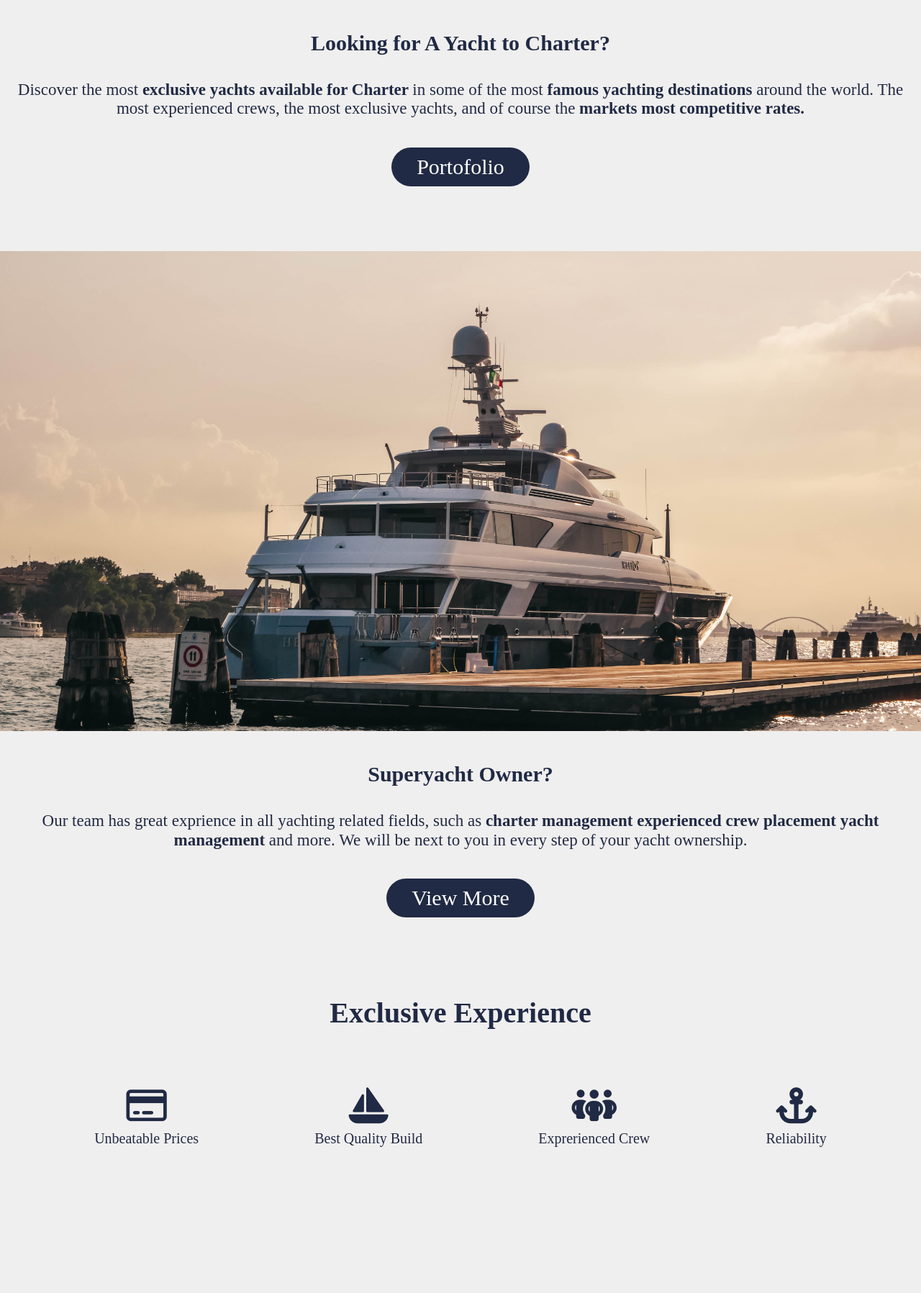
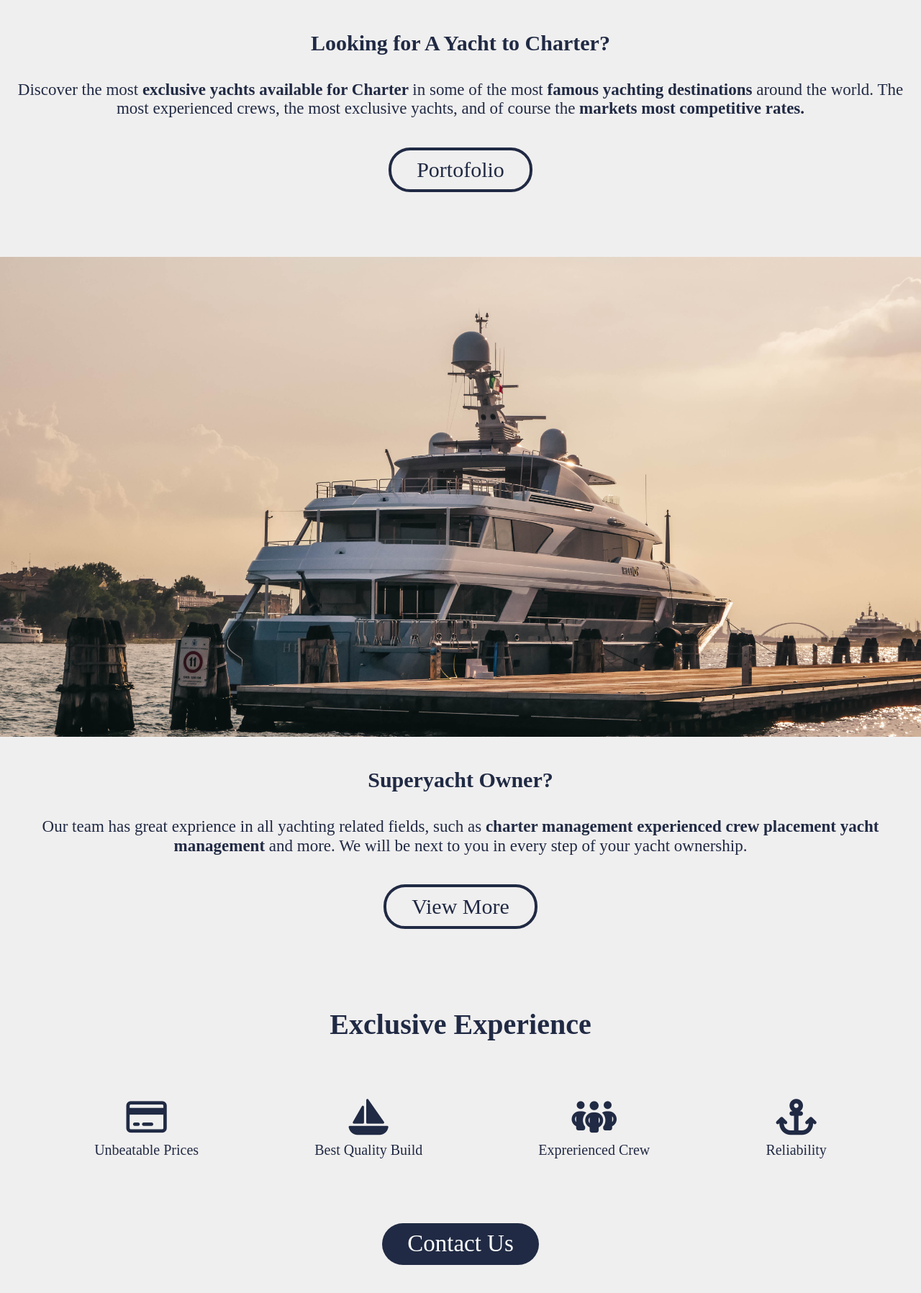
Before and after one commit to jancaaleksandar/Below-Deck, a plain HTML site: page index.html in a window 1280 px wide. Shown: the part 1869-3666 px from the top of the page at 72% size. Before the commit the page ends 3563 px from the top, so only its background shows below. Drawn offline with Linux system fonts and the light colour scheme.

Commit message:
changed secondary buttons. started contact page.

```diff
--- a/css/styles.css
+++ b/css/styles.css
@@ -268,7 +268,6 @@ a {
     rgba(255, 255, 255, 1) 75%,
     rgba(240, 239, 239, 1) 99%
   );
-
 }
 .main-hero-heading {
   font-size: 5rem;
@@ -320,46 +319,57 @@ a {
   font-size: 2.3rem;
   padding: 0 1rem 0 1rem;
 }
+.main-button {
+  border: 4px solid var(--color--secondary);
+  background: var(--color-background);
+  color: var(--color--secondary);
+}
 
 /* Feature Page */
-.feature-main{
+.feature-main {
   text-align: center;
   margin-top: 2rem;
 }
-.feature-main-flex{
+.feature-main-flex {
   display: flex;
   flex-direction: column;
 }
-.feature-main-heading{
+.feature-main-heading {
   font-size: 4rem;
   padding: 5rem;
   margin-bottom: 3rem;
 }
-.feature-main-icon{
+.feature-main-icon {
   font-size: 7rem;
-
 }
-.feature-main-text{
+.feature-main-text {
   font-size: 3rem;
   padding: 1rem;
   margin-bottom: 7rem;
 }
-@media screen and (min-width:768px){
-  .feature-main-flex{
+.feature-last-text {
+  margin: 0;
+}
+.button-feature{
+  font-size: 3.3rem;
+}
+@media screen and (min-width: 768px) {
+  .feature-main-flex {
     flex-direction: row;
     justify-content: space-evenly;
   }
-  .feature-main-icon{
+  .feature-main-icon {
     font-size: 5rem;
   }
-  .feature-main-text{
+  .feature-main-text {
     font-size: 2rem;
+    margin-bottom: 2rem;
   }
-  .feature-main-content{
+  .feature-main-content {
     margin: 2rem;
   }
 
-  .feature-main-heading{
+  .feature-main-heading {
     margin-bottom: 1rem;
   }
 }
--- a/index.html
+++ b/index.html
@@ -8,7 +8,10 @@
     <link rel="stylesheet" href="css/normalize.css" />
     <link rel="stylesheet" href="css/styles.css" />
     <link rel="stylesheet" href="/main.js" />
-    <script src="https://kit.fontawesome.com/7a610e9932.js" crossorigin="anonymous"></script>
+    <script
+      src="https://kit.fontawesome.com/7a610e9932.js"
+      crossorigin="anonymous"
+    ></script>
   </head>
   <body>
     <section>
@@ -43,34 +46,36 @@
     </section>
     <section>
       <div class="main-page-block main-page-flex">
-        <div >
+        <div>
           <img
             class="image margin"
             src="/images/pexels-jarod-barton-9061666 (1).jpg"
             alt=""
           />
         </div>
-        <div class="main-page-content" >
+        <div class="main-page-content">
           <h2 class="main-page-heading grid-right">
             Exceptional Services Combined with Exclusive Yachts
           </h2>
         </div>
-        <div  >
+        <div>
           <img
             class="image"
             src="/images/pexels-jarod-barton-9061666 (1).jpg"
             alt=""
           />
         </div>
-        <div class="main-page-content" >
+        <div class="main-page-content">
           <h3 class="main-page-subheading">Looking for A Yacht to Charter?</h3>
           <p class="main-page-text">
             Discover the most <b> exclusive yachts available for Charter </b> in
-            some of the most <b>famous yachting destinations</b> around the world.
-            The most experienced crews, the most exclusive yachts, and of course
-            the <b>markets most competitive rates.</b>
+            some of the most <b>famous yachting destinations</b> around the
+            world. The most experienced crews, the most exclusive yachts, and of
+            course the <b>markets most competitive rates.</b>
           </p>
-          <button class="button"><a href="/showcase.html">Portofolio</a></button>
+          <button class="button main-button">
+            <a href="/showcase.html">Portofolio</a>
+          </button>
         </div>
         <div>
           <img
@@ -79,44 +84,41 @@
             alt=""
           />
         </div>
-        <div class="main-page-content" >
+        <div class="main-page-content">
           <h3 class="main-page-subheading">Superyacht Owner?</h3>
           <p class="main-page-text">
             Our team has great exprience in all yachting related fields, such as
             <b>charter management</b> <b>experienced crew placement</b>
-            <b>yacht management</b> and more. We will be next to you in every step
-            of your yacht ownership.
+            <b>yacht management</b> and more. We will be next to you in every
+            step of your yacht ownership.
           </p>
-          <button class="button"><a href="/email.html">View More</a></button>
+          <button class="button main-button "><a href="/email.html">View More</a></button>
         </div>
       </div>
     </section>
     <section>
-
       <div class="feature-main">
-        <h2 class="feature-main-heading" >Exclusive Experience</h2>
-
+        <h2 class="feature-main-heading">Exclusive Experience</h2>
         <div class="feature-main-flex">
-          <div class="feature-main-content" >
-            <i class="fa-regular fa-credit-card feature-main-icon "></i>
-            <p class="feature-main-text" >Unbeatable Prices</p>
+          <div class="feature-main-content">
+            <i class="fa-regular fa-credit-card feature-main-icon"></i>
+            <p class="feature-main-text">Unbeatable Prices</p>
           </div>
           <div class="feature-main-content">
-            <i class="fa-solid fa-sailboat feature-main-icon "></i>
+            <i class="fa-solid fa-sailboat feature-main-icon"></i>
             <p class="feature-main-text">Best Quality Build</p>
           </div>
           <div class="feature-main-content">
-            <i class="fa-solid fa-people-group feature-main-icon "></i>
+            <i class="fa-solid fa-people-group feature-main-icon"></i>
             <p class="feature-main-text">Exprerienced Crew</p>
           </div>
           <div class="feature-main-content">
             <i class="fa-solid fa-anchor feature-main-icon"></i>
-            <p class="feature-main-text" >Reliability</p>
+            <p class="feature-main-text feature-last-text">Reliability</p>
           </div>
-
         </div>
+        <button class="button button-feature"><a href="/contact.html">Contact Us</a></button>
       </div>
-
     </section>
 
     <script src="/main.js"></script>
```
Also changed, not shown: contact.html (renamed from email.html, +4 -0 lines).
